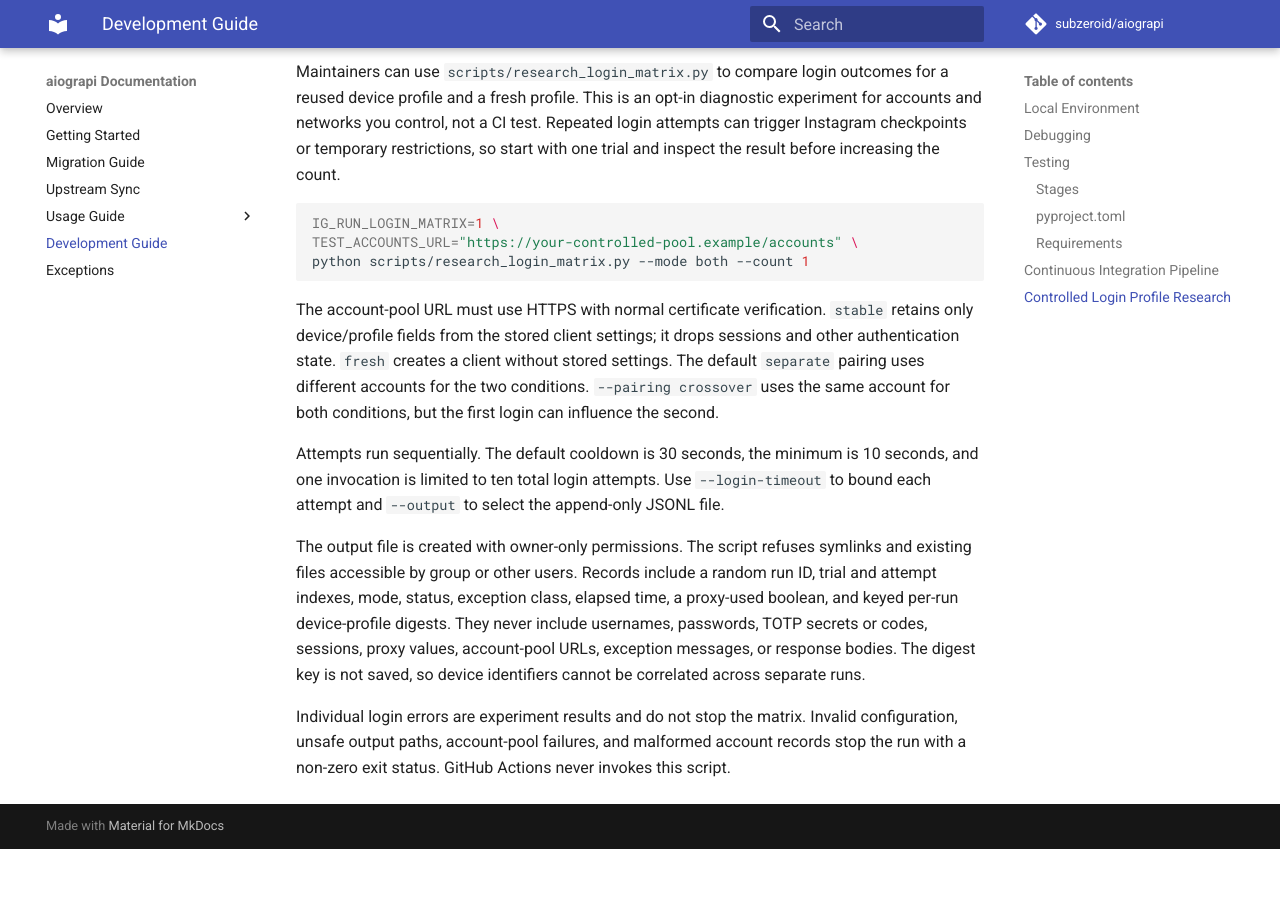
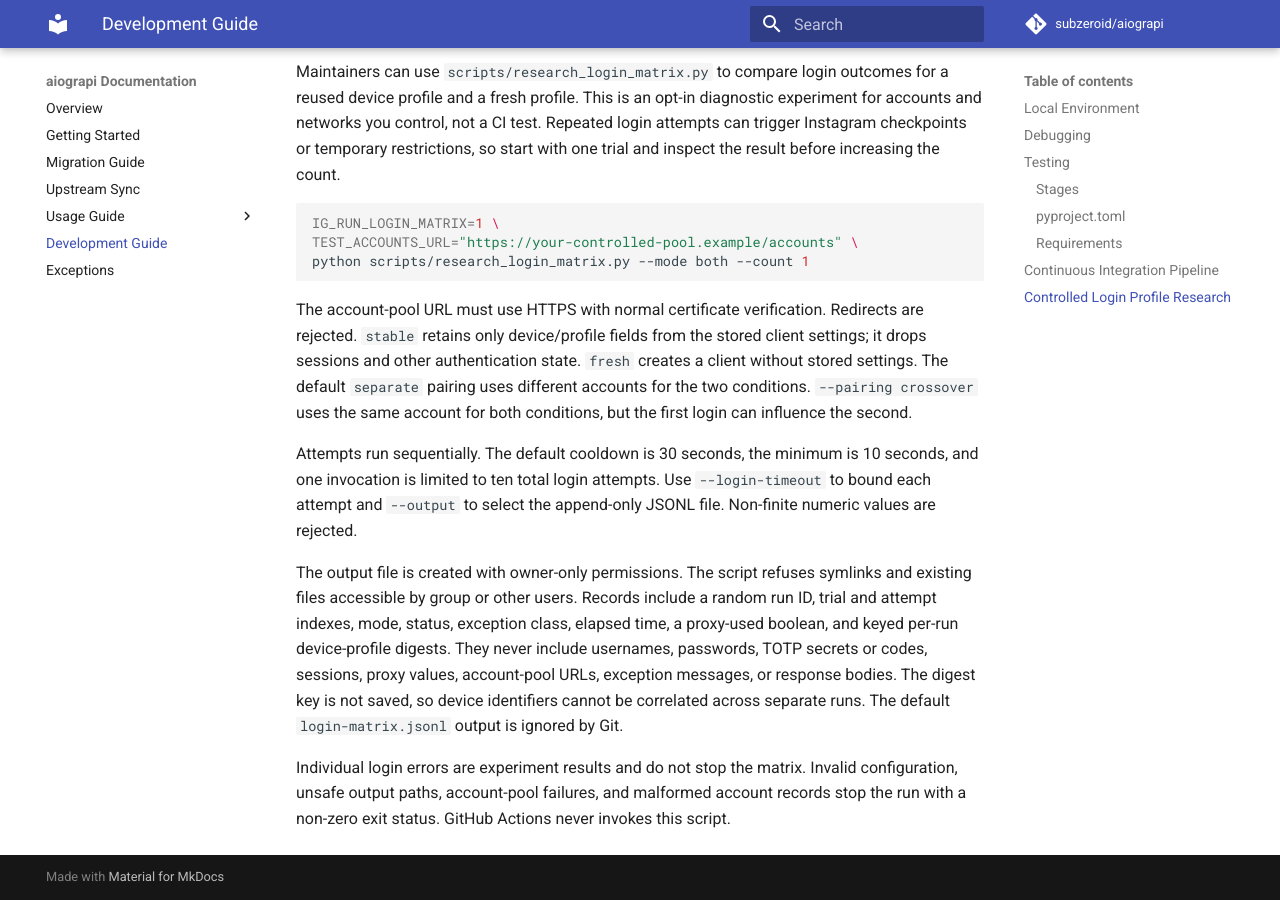
Before and after one commit to subzeroid/aiograpi, an MkDocs documentation site: the page built from docs/development-guide.md, in a window 1280 px wide and 900 px high, scrolled down 2796 px. Built offline with MkDocs 1.6.1 and Material for MkDocs 9.7.7, drawn with Linux system fonts in a browser that asks for light colours; comment, search, counter and statistics services are not loaded; the version menu is left out; before the commit the page ends 3645 px from its top, so only the background shows below that.

Commit message:
docs: align login research guidance

````diff
--- a/docs/development-guide.md
+++ b/docs/development-guide.md
@@ -111,10 +111,7 @@ new release. It creates a tracking issue with the current async-port baseline an
 
 ## Controlled Login Profile Research
 
-Maintainers can use `scripts/research_login_matrix.py` to compare login outcomes for a reused device profile and a
-fresh profile. This is an opt-in diagnostic experiment for accounts and networks you control, not a CI test. Repeated
-login attempts can trigger Instagram checkpoints or temporary restrictions, so start with one trial and inspect the
-result before increasing the count.
+Maintainers can use `scripts/research_login_matrix.py` to compare login outcomes for a reused device profile and a fresh profile. This is an opt-in diagnostic experiment for accounts and networks you control, not a CI test. Repeated login attempts can trigger Instagram checkpoints or temporary restrictions, so start with one trial and inspect the result before increasing the count.
 
 ```bash
 IG_RUN_LOGIN_MATRIX=1 \
@@ -122,24 +119,13 @@ TEST_ACCOUNTS_URL="https://your-controlled-pool.example/accounts" \
 python scripts/research_login_matrix.py --mode both --count 1
 ```
 
-The account-pool URL must use HTTPS with normal certificate verification. `stable` retains only device/profile fields
-from the stored client settings; it drops sessions and other authentication state. `fresh` creates a client without
-stored settings. The default `separate` pairing uses different accounts for the two conditions. `--pairing crossover`
-uses the same account for both conditions, but the first login can influence the second.
+The account-pool URL must use HTTPS with normal certificate verification. Redirects are rejected. `stable` retains only device/profile fields from the stored client settings; it drops sessions and other authentication state. `fresh` creates a client without stored settings. The default `separate` pairing uses different accounts for the two conditions. `--pairing crossover` uses the same account for both conditions, but the first login can influence the second.
 
-Attempts run sequentially. The default cooldown is 30 seconds, the minimum is 10 seconds, and one invocation is limited
-to ten total login attempts. Use `--login-timeout` to bound each attempt and `--output` to select the append-only JSONL
-file.
+Attempts run sequentially. The default cooldown is 30 seconds, the minimum is 10 seconds, and one invocation is limited to ten total login attempts. Use `--login-timeout` to bound each attempt and `--output` to select the append-only JSONL file. Non-finite numeric values are rejected.
 
-The output file is created with owner-only permissions. The script refuses symlinks and existing files accessible by
-group or other users. Records include a random run ID, trial and attempt indexes, mode, status, exception class, elapsed
-time, a proxy-used boolean, and keyed per-run device-profile digests. They never include usernames, passwords, TOTP
-secrets or codes, sessions, proxy values, account-pool URLs, exception messages, or response bodies. The digest key is
-not saved, so device identifiers cannot be correlated across separate runs.
+The output file is created with owner-only permissions. The script refuses symlinks and existing files accessible by group or other users. Records include a random run ID, trial and attempt indexes, mode, status, exception class, elapsed time, a proxy-used boolean, and keyed per-run device-profile digests. They never include usernames, passwords, TOTP secrets or codes, sessions, proxy values, account-pool URLs, exception messages, or response bodies. The digest key is not saved, so device identifiers cannot be correlated across separate runs. The default `login-matrix.jsonl` output is ignored by Git.
 
-Individual login errors are experiment results and do not stop the matrix. Invalid configuration, unsafe output paths,
-account-pool failures, and malformed account records stop the run with a non-zero exit status. GitHub Actions never
-invokes this script.
+Individual login errors are experiment results and do not stop the matrix. Invalid configuration, unsafe output paths, account-pool failures, and malformed account records stop the run with a non-zero exit status. GitHub Actions never invokes this script.
 
 [pdb-docs]: https://docs.python.org/3/library/pdb.html
 [pytest-docs]: https://docs.pytest.org/en/latest/
````
